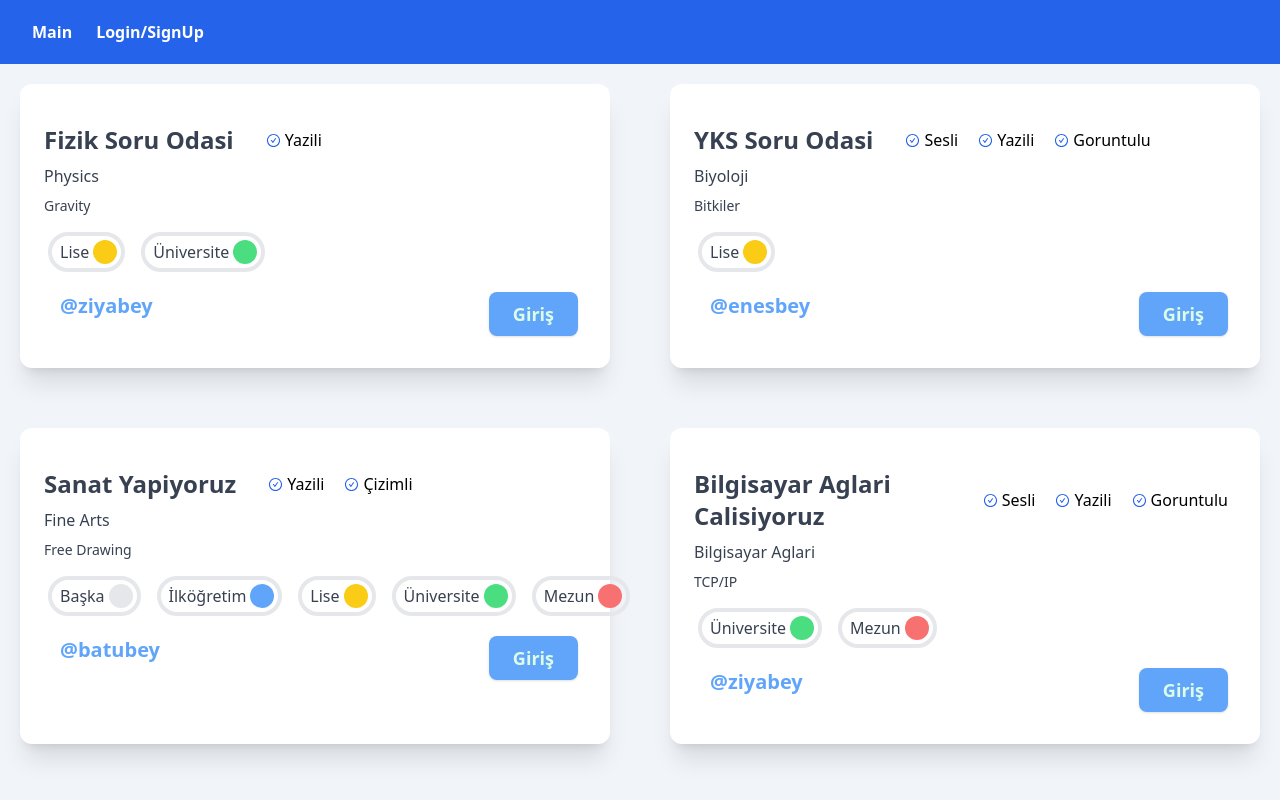
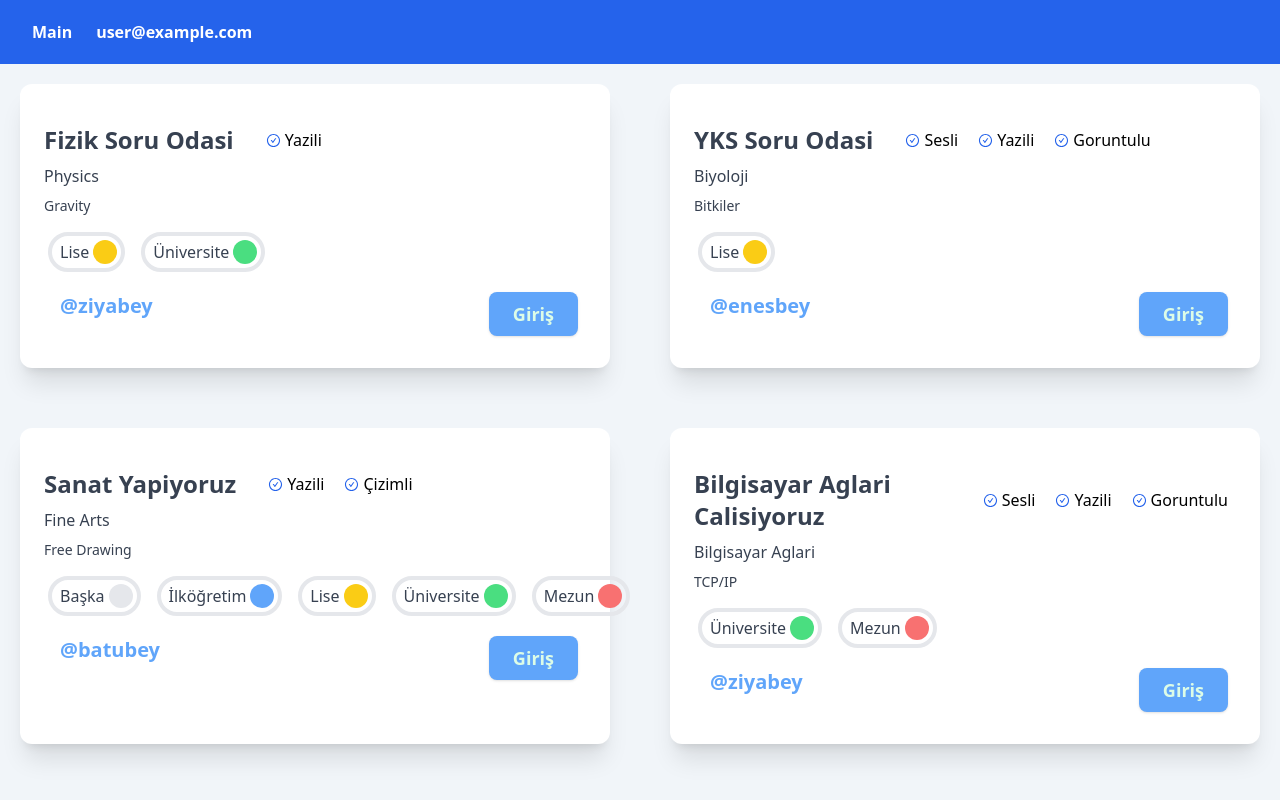
Before and after one commit to BatuhanAC/calisma_odasi, a React (Create React App) app: page / in a window 1280 px wide. Shown: the top 800 px of the page. Built offline with nearby package versions, Linux system fonts and the light colour scheme; no server answers; data requests are answered from the project's data file; sample sign-in values are in the browser's storage.

Commit message:
Login
Login

```diff
--- a/package.json
+++ b/package.json
@@ -15,7 +15,9 @@
     "json-server": "^0.17.0",
     "react": "^18.2.0",
     "react-dom": "^18.2.0",
+    "react-hot-toast": "^2.3.0",
     "react-icons": "^4.4.0",
+    "react-redux": "^8.0.2",
     "react-router-dom": "^6.3.0",
     "react-scripts": "5.0.1",
     "web-vitals": "^2.1.4",
--- a/src/App.js
+++ b/src/App.js
@@ -6,13 +6,22 @@ import Login from "./components/macros/Login";
 import Session from "./components/macros/Session";
 import { Route, Routes, useLocation } from "react-router-dom";
 import { QueryClientProvider, QueryClient } from "@tanstack/react-query";
-import PrivateRoute from "./components/routing/PrivateRoute";
+import PrivateRoute from "./components/controller/PrivateRoute";
+import { Toaster } from "react-hot-toast";
+
 function App() {
   const queryClient = new QueryClient();
   const location = useLocation()
+  if(localStorage.getItem('isLoged')) {
+
+  } else {
+    localStorage.setItem('isLoged', false)
+  }
+
   return (
     <QueryClientProvider client={queryClient}>
-      <div className="bg-slate-100 h-screen justify-center items-center ce ">
+      <div className="bg-slate-100 h-screen justify-center items-center">
+      <Toaster position="top-right" />
       {location.pathname !== "/session" && <Header />}
       <Routes>
         <Route path='/' element={<Main />} auth={true} />
--- a/src/components/routing/PrivateRoute.js
+++ b/src/components/controller/PrivateRoute.js
@@ -1,10 +1,12 @@
+import { useSelector } from "react-redux"
 import {Navigate, useLocation} from "react-router-dom"
 
 export default function PrivateRoute({children}) {
-  const user = false
+  const isLoged = localStorage.getItem('isLoged')
   const location = useLocation()
 
-  if(!user) {
+
+  if(isLoged === "false" || null) {
     return <Navigate to="/login" replace={true} state={{
       return_url: location.pathname
     }} />
--- /dev/null
+++ b/src/components/controller/userControl.js
@@ -0,0 +1,6 @@
+import store from "../../store"
+import { setUser } from "../../store/auth"
+
+export const userControl = data => {
+  store.dispatch(setUser(data))
+}
--- a/src/components/macros/Account.js
+++ b/src/components/macros/Account.js
@@ -1,8 +1,22 @@
 import React from 'react'
+import Button from "../micros/Button";
+import { logout } from '../../firebase-config';
+import { useNavigate } from 'react-router-dom';
 
 const Account = () => {
+  const navigate = useNavigate()
+
+  const SignOut = async () => {
+    await logout()
+    navigate("/", {replace: true})
+  }
+
   return (
-    <div>Account</div>
+    <>
+      <div className='w-[10%] mt-12'>
+        <Button handleOnClick={SignOut}>SignOut</Button>
+      </div>
+    </>
   )
 }
 
--- a/src/components/macros/Header.js
+++ b/src/components/macros/Header.js
@@ -1,19 +1,20 @@
 import React from "react";
+import { useSelector } from "react-redux";
 import { NavLink } from "react-router-dom";
 
 const Header = () => {
-  const isLoged = false
-
+  const user = useSelector(state => state.auth.user)
+  const isLoged = localStorage.getItem('isLoged')
   return (
     <div className='flex p-5 bg-blue-600 font-bold text-[#fff]'>
       <NavLink className='mx-3 hover:text-[#d8d8d8]' to={""}>
         Main
       </NavLink>
       {
-      isLoged ?
+      isLoged === "true" ?
       <>
         <NavLink className='mx-3 hover:text-[#d8d8d8]' to={"/account"}>
-          Account
+          {user ? user.email : "Account"}
         </NavLink>
       </>
       :
--- a/src/components/macros/Login.js
+++ b/src/components/macros/Login.js
@@ -1,8 +1,8 @@
 import React, {useState} from "react";
-import { useNavigate } from "react-router-dom";
+import { useNavigate} from "react-router-dom";
 import Button from "../micros/Button";
 import Input from "../micros/Input";
-
+import { login } from "../../firebase-config";
 
 
 const Login = () => {
@@ -15,12 +15,17 @@ const Login = () => {
 
   const navigate = useNavigate()
 
-  const handleLogin = () => {
+  const handleLogin = async e => {
+    e.preventDefault()
+    await login(email, password)
 
+    navigate('/', {
+      replace: true
+    })
   }
 
-  const handleSignUp = () => {
-
+  const handleSignUp = e => {
+    e.preventDefault()
   }
 
 
@@ -39,17 +44,17 @@ const Login = () => {
 
       </div>
       { activeLogin ?
-      <form className="flex-col flex mt-8 gap-5 w-[30%]">
+      <form className="flex-col flex mt-8 gap-5 w-[30%]" onSubmit={handleLogin}>
         <Input type="email" placeholder="E-mail" setState={setEmail}/>
         <Input type="password" placeholder="Password" setState={setPassword}/>
-        <Button handleOnClick={handleLogin}>Login</Button>
+        <Button>Login</Button>
       </form>
       :
-      <form className="flex-col flex mt-8 gap-5 w-[30%]">
+      <form className="flex-col flex mt-8 gap-5 w-[30%]" onSubmit={handleSignUp}>
         <Input type="email" placeholder="E-mail" setState={setEmail}/>
         <Input type="password" placeholder="Password" setState={setPassword}/>
         <Input type="password" placeholder="Confirm Password" setState={setConfirmPassword}/>
-        <Button handleOnClick={handleSignUp}>SignUp</Button>
+        <Button>SignUp</Button>
       </form>
       }
     </div>
--- /dev/null
+++ b/src/firebase-config.js
@@ -0,0 +1,37 @@
+import { initializeApp } from "firebase/app";
+import { getAuth, createUserWithEmailAndPassword, signInWithEmailAndPassword, onAuthStateChanged, signOut } from "firebase/auth";
+import {toast} from "react-hot-toast"
+import { userControl } from "./components/controller/userControl";
+
+const firebaseConfig = {
+  apiKey: process.env.REACT_APP_apiKey,
+  authDomain: process.env.REACT_APP_authDomain,
+  projectId: process.env.REACT_APP_projectId,
+  storageBucket: process.env.REACT_APP_storageBucket,
+  messagingSenderId: process.env.REACT_APP_messagingSenderId,
+  appId: process.env.REACT_APP_appId
+};
+
+const app = initializeApp(firebaseConfig);
+const auth = getAuth();
+
+
+onAuthStateChanged(auth, user => {
+  userControl(user || false)
+})
+
+export const login = async(email, password) => {
+  try {
+     await signInWithEmailAndPassword(auth, email, password)
+  } catch (error) {
+     toast.error(error.code)
+  }
+
+}
+
+
+
+export const logout = async () => {
+  await signOut(auth)
+  localStorage.setItem('isLoged', false)
+}
--- a/src/index.js
+++ b/src/index.js
@@ -3,10 +3,14 @@ import ReactDOM from 'react-dom/client';
 import './index.css';
 import App from './App';
 import { BrowserRouter } from 'react-router-dom';
+import { Provider } from 'react-redux';
+import store from './store';
 
 const root = ReactDOM.createRoot(document.getElementById('root'));
 root.render(
-  <BrowserRouter>
-    <App />
-  </BrowserRouter>
+  <Provider store={store}>
+    <BrowserRouter>
+      <App />
+    </BrowserRouter>
+  </Provider>
 );
--- /dev/null
+++ b/src/store/auth.js
@@ -0,0 +1,21 @@
+import { createSlice } from "@reduxjs/toolkit";
+
+const initialState = {
+  user: false,
+}
+
+const auth = createSlice({
+  name: 'auth',
+  initialState,
+  reducers: {
+    setUser: (state, action) => {
+      state.user = action.payload
+      if(action.payload) {
+        localStorage.setItem('isLoged', true)
+      }
+    }
+  }
+})
+
+export const {setUser} = auth.actions
+export default auth.reducer
--- /dev/null
+++ b/src/store/index.js
@@ -0,0 +1,10 @@
+import { configureStore } from "@reduxjs/toolkit";
+import auth from "./auth";
+
+const store = configureStore({
+  reducer: {
+    auth
+  }
+})
+
+export default store
```
Also changed, not shown: firebase-config.js (deleted, +0 -19 lines), 1 other file (tests, documents, lock files or other folders).
